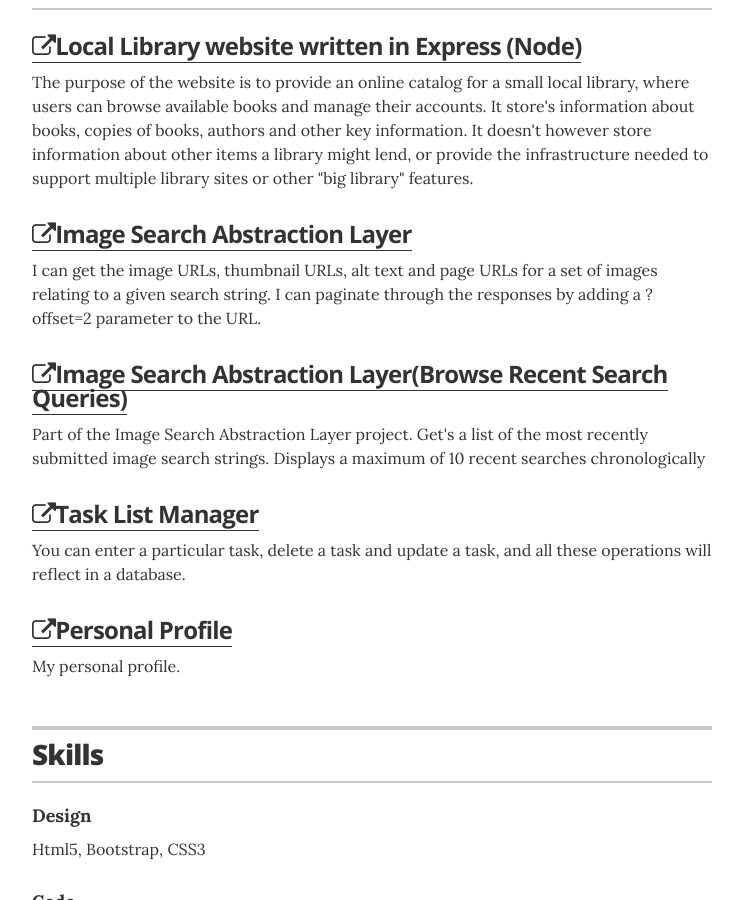
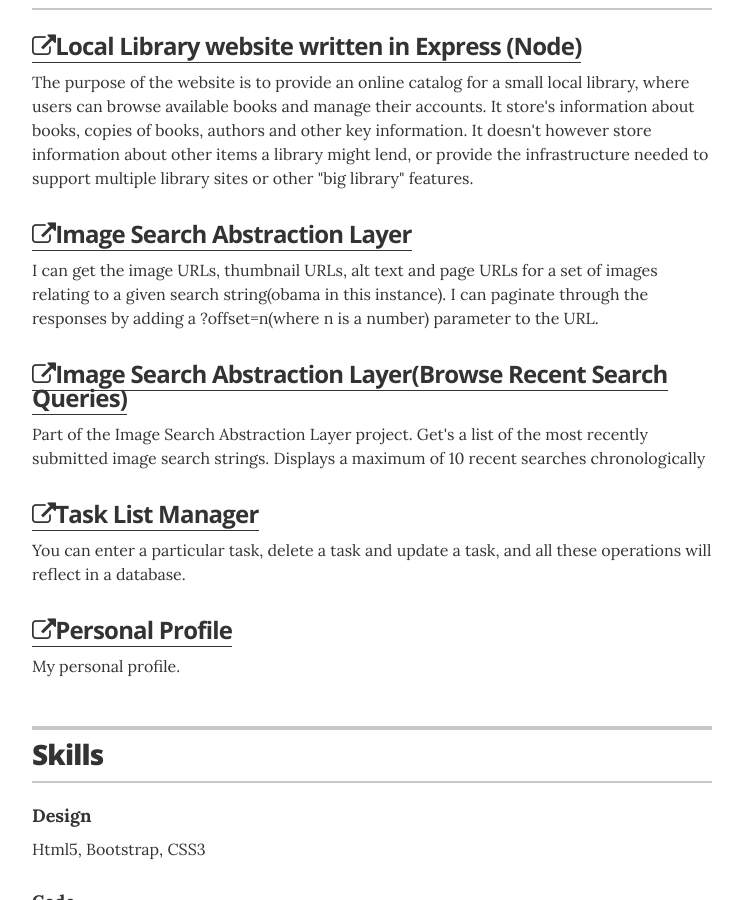
Before and after one commit to evanchime/resume, a Jekyll site: the page built from index.html, in a window 1280 px wide and 900 px high, scrolled down 2068 px. Shown: the whole window, without its empty margins (268-1011 px from the left). Built offline with Jekyll 4.4.1, drawn with Linux system fonts in a browser that asks for light colours.

Commit message:
Modified _data/projects.yml to add to the description of the imagesearch project

```diff
--- a/_data/projects.yml
+++ b/_data/projects.yml
@@ -8,7 +8,7 @@
   #role: Co-Founder & Organizer
   #duration: 2007 &mdash; Present
   url: "https://wheat-language.glitch.me/api/imagesearch/obama"
-  description: I can get the image URLs, thumbnail URLs, alt text and page URLs for a set of images relating to a given search string. I can paginate through the responses by adding a ?offset=2 parameter to the URL.
+  description: I can get the image URLs, thumbnail URLs, alt text and page URLs for a set of images relating to a given search string(obama in this instance). I can paginate through the responses by adding a ?offset=n(where n is a number) parameter to the URL.
 
 #Image Search Abstraction Layer(Browse Recent Search Queries)
 - project: Image Search Abstraction Layer(Browse Recent Search Queries)
```
